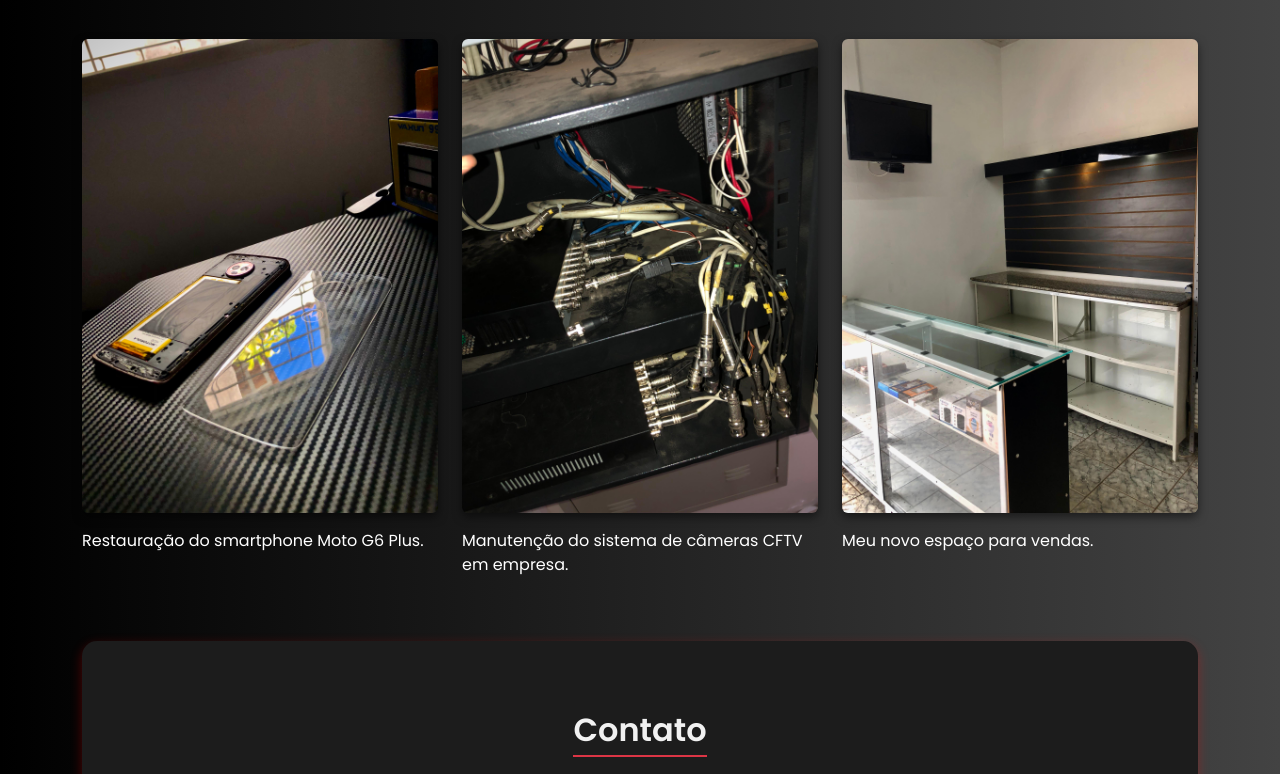
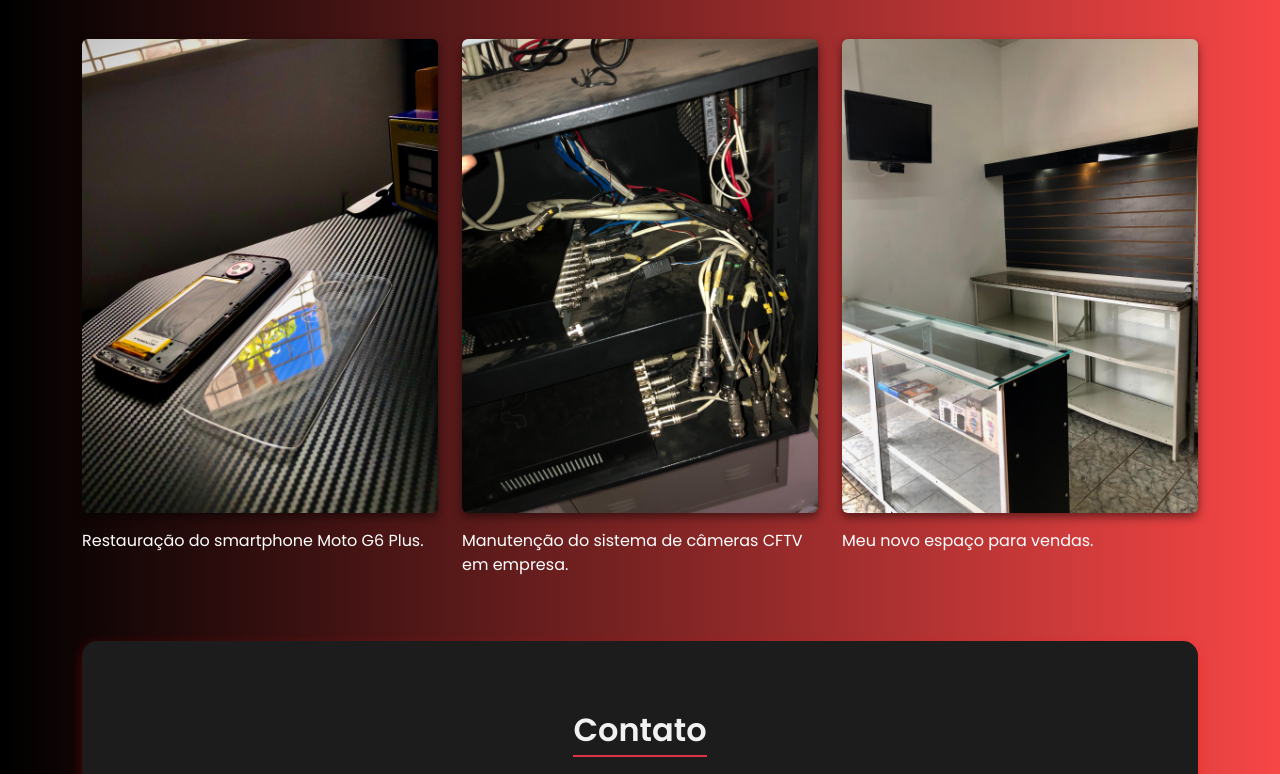
Before and after one commit to 01Momesso/Portifolio-Rafael-Momesso, a plain HTML site: page index.html in a window 1280 px wide. Shown: the part 640-1414 px from the top of the page. Drawn offline with nearby package versions, Linux system fonts and the light colour scheme.

Commit message:
Update style.css

```diff
--- a/style.css
+++ b/style.css
@@ -1,7 +1,7 @@
 /* Fonte moderna + fundo */
 body {
     font-family: 'Poppins', sans-serif;
-    background: linear-gradient(to right, #000000, #434343); /* preto pro cinza */
+    background: linear-gradient(to right, #000000, #f74646); /* preto pro cinza */
     color: white;
     margin-top: 80px; /* espaço por causa da navbar fixa */
 }
```
